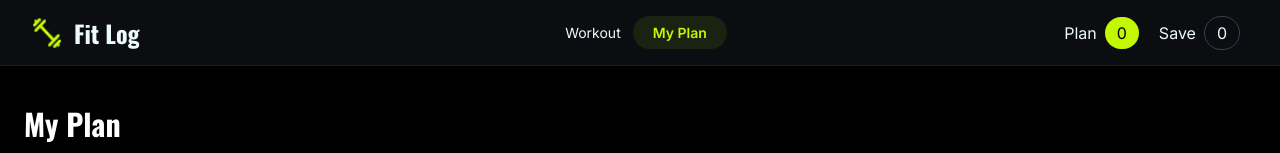
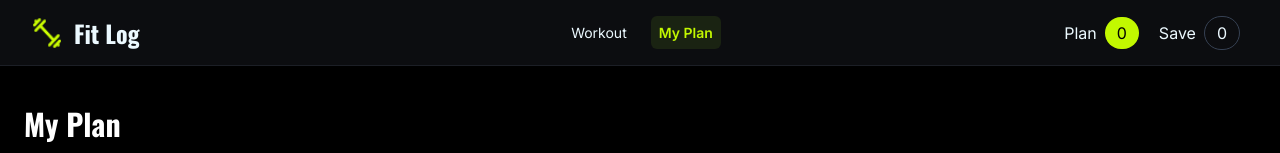
Before and after one commit to redwankarimweb26/fit-log, a Next.js app: page /my-plan in a window 1280 px wide. Shown: the top 153 px of the page. Built offline with nearby package versions, Linux system fonts and the light colour scheme.

Commit message:
navbutton edit

```diff
--- a/src/app/components/NavBtn.tsx
+++ b/src/app/components/NavBtn.tsx
@@ -6,8 +6,8 @@ const NavBtn = () => {
     const pathName = usePathname()
     return (
         <>
-            <li><Link className={pathName === '/workout' || pathName === '/' ? 'bg-[#1A2312] text-[#C2F800] px-5 rounded-full font-semibold' : ''} href={'/workout'}>Workout</Link></li>
-            <li><Link className={pathName === '/my-plan' ? 'bg-[#1A2312] text-[#C2F800] px-5 rounded-full font-semibold' : ''} href={'/my-plan'}>My Plan</Link></li>
+            <li><Link className={pathName === '/workout' || pathName === '/' ? 'bg-[#1A2312] text-[#C2F800] px-2 rounded-md font-semibold' : ''} href={'/workout'}>Workout</Link></li>
+            <li><Link className={pathName === '/my-plan' ? 'bg-[#1A2312] text-[#C2F800] px-2 rounded-md font-semibold' : ''} href={'/my-plan'}>My Plan</Link></li>
         </>
     )
 }
--- a/src/app/components/Navbar.tsx
+++ b/src/app/components/Navbar.tsx
@@ -39,7 +39,7 @@ const Navbar = () => {
                         <span className={`${oswald.className} text-2xl font-bold`}> Fit Log</span></a>
                 </div>
                 <div className="navbar-center hidden lg:flex">
-                    <ul className="menu menu-horizontal px-1">
+                    <ul className="menu menu-horizontal px-1 gap-3">
                         {navLink}
                     </ul>
 
```
